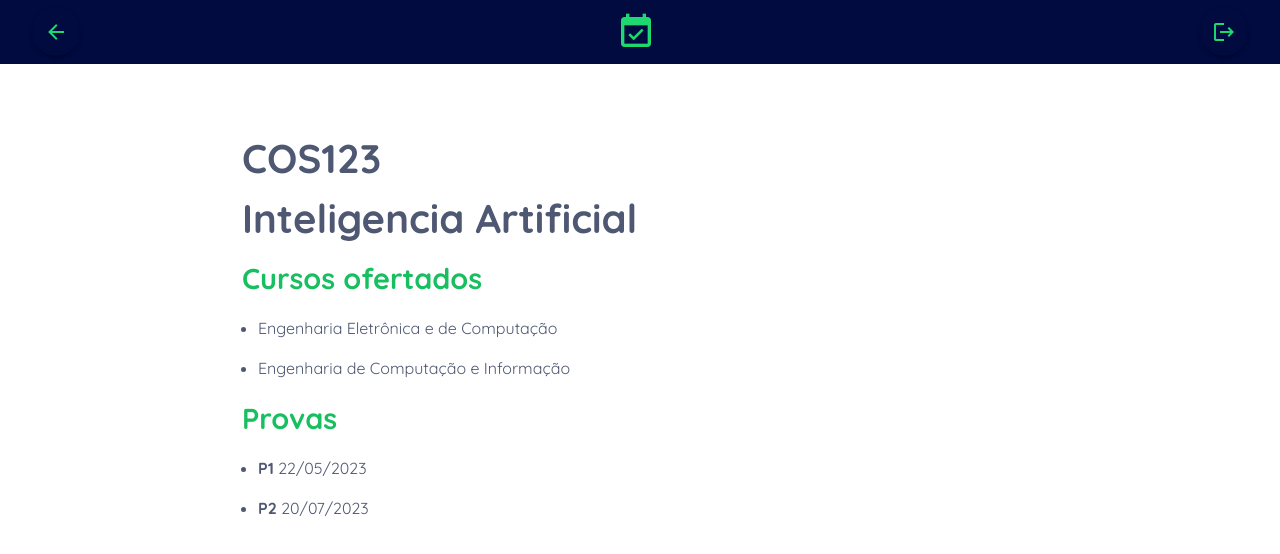
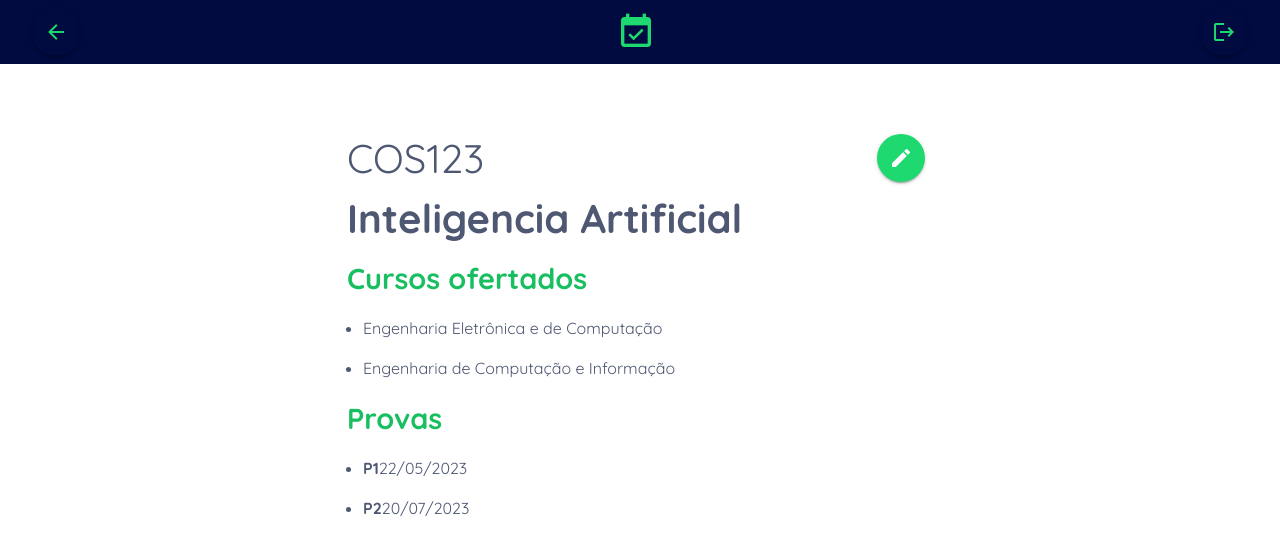
Before and after one commit to srtapacheco/calendario-unificado, a Vue app: page / in a window 1280 px wide. Shown: the top 554 px of the page. Built offline with nearby package versions, Linux system fonts and the light colour scheme.

Commit message:
Implementando logica de visualizacao do botao de edicao. Está disponivel para o perfil de professor #9

```diff
--- a/src/pages/DetalhesDisciplinaPage/DisciplinaDetalhesPage.vue
+++ b/src/pages/DetalhesDisciplinaPage/DisciplinaDetalhesPage.vue
@@ -5,8 +5,13 @@
     <v-main>
       <div class="external">
         <div class="container">
-          <h2>{{ discipline.cod }} </h2>
-          <h2>{{ discipline.name }}</h2>
+          <div class="code-container">
+            <h2> {{ discipline.cod }} </h2>
+            <v-btn v-if="userType === 'professor'" class="edit-button" icon>
+              <v-icon>mdi-pencil</v-icon>
+            </v-btn>
+          </div>
+          <h2 class="custom-name-title">{{ discipline.name }}</h2>
           <h3>Cursos ofertados</h3>
           <ul>
             <li v-for="course in discipline.courses" :key="course.id">{{ course.name }}</li>
@@ -14,7 +19,8 @@
           <h3>Provas</h3>
           <ul>
             <li v-for="examDate in discipline.examDates" :key="examDate.id">
-              <span class="custom-description-exam">{{ examDate.description }} </span> <span>{{ examDate.date }}</span>
+              <span class="custom-description-exam">{{ examDate.description }}</span>
+              <span>{{ examDate.date }}</span>
             </li>
           </ul>
         </div>
@@ -32,6 +38,7 @@ export default {
   },
   data() {
     return {
+      userType: 'professor', // Logica de visualizacao do botao de edicao. Só está disponivel para o perfil de professores
       discipline: {
         cod: "COS123",
         name: "Inteligencia Artificial",
@@ -40,8 +47,8 @@ export default {
           { id: 2, name: "Engenharia de Computação e Informação" },
         ],
         examDates: [
-          { id: 1, description:"P1", date: "22/05/2023" },
-          { id: 2, description:"P2",date: "20/07/2023" },
+          { id: 1, description: "P1", date: "22/05/2023" },
+          { id: 2, description: "P2", date: "20/07/2023" },
         ],
       },
     };
--- a/src/pages/DetalhesDisciplinaPage/style.css
+++ b/src/pages/DetalhesDisciplinaPage/style.css
@@ -20,11 +20,10 @@ body {
   top: 0;
   width: 100%;
   margin-top: 8em;
-  /* Ajuste a altura do app bar aqui */
 }
 
 .container {
-  max-width: 860px;
+  max-width: 650px;
   width: 100%;
   padding: 0 2rem;
   text-align: left;
@@ -49,9 +48,13 @@ p {
 }
 
 h2 {
-  font-weight: 700;
+
   color: #4F5873;
   text-align: left;
+}
+
+.custom-name-title {
+  font-weight: 700;
 }
 
 
@@ -73,3 +76,15 @@ ul {
 .custom-description-exam {
   font-weight: 700;
 }
+
+.edit-button {
+  margin-right: 8px;
+  background: #1ED96F;
+  color: #FFFFFF;
+}
+
+.code-container {
+  display: flex;
+  align-items: center;
+  justify-content: space-between;
+}
```
